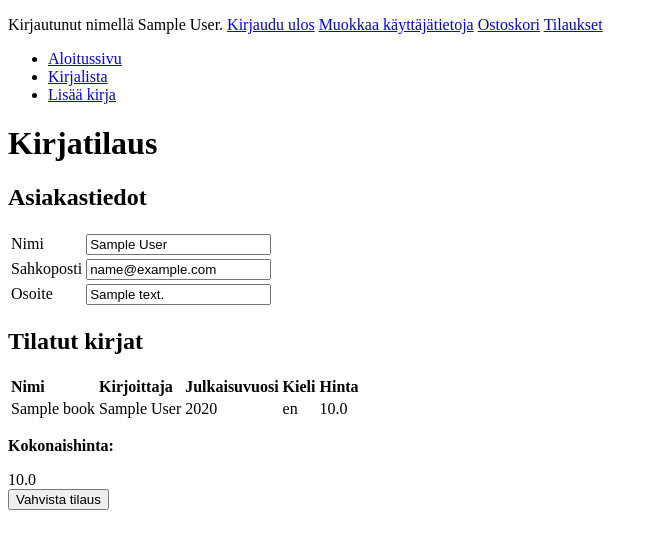
After one commit to MikkoLipsanen/Kirjakauppa_Tsoha2019, a Flask app: page /order in a window 1280 px wide. The commit adds this page. Shown: the top 549 px of the page, without its empty margins (0-656 px from the left). Run offline with Flask 2, Linux system fonts and the light colour scheme; a user stored in the database is signed in; tables that the repository leaves empty hold one stand-in row (values such as "Sample post").

Commit message:
Tilaus-toiminnallisuus ja dokumentaation päivitys

```diff
--- a/application/__init__.py
+++ b/application/__init__.py
@@ -27,6 +27,9 @@ from application.auth import views
 from application.cart import models
 from application.cart import views
 
+from application.order import models
+from application.order import views
+
 # kirjautuminen
 from application.auth.models import User
 from os import urandom
--- a/application/auth/models.py
+++ b/application/auth/models.py
@@ -1,5 +1,5 @@
 from application import db
-from sqlalchemy.orm import relationship
+from sqlalchemy.orm import relationship, backref
 
 class User(db.Model):
 
@@ -7,16 +7,16 @@ class User(db.Model):
 
     id = db.Column(db.Integer, primary_key=True)
     date_created = db.Column(db.DateTime, default=db.func.current_timestamp())
-    date_modified = db.Column(db.DateTime, default=db.func.current_timestamp(),
-                              onupdate=db.func.current_timestamp())
-
+    date_modified = db.Column(db.DateTime, default=db.func.current_timestamp(), onupdate=db.func.current_timestamp())
     name = db.Column(db.String(144), nullable=False)
     e_mail = db.Column(db.String(144), nullable=False)
     address = db.Column(db.String(200), nullable=False)
     username = db.Column(db.String(144), nullable=False)
     password = db.Column(db.String(144), nullable=False)
 
-    books = db.relationship("Book", secondary="shopping_cart")
+    books = db.relationship("Book", secondary='shopping_cart')
+
+    orders = db.relationship("Order", backref='account', lazy=True)
 
     def __init__(self, name, e_mail, address, username, password):
         self.name = name
--- a/application/books/models.py
+++ b/application/books/models.py
@@ -11,6 +11,7 @@ class Book(db.Model):
     available = db.Column(db.Boolean, nullable=False)
 
     account = db.relationship("User", secondary="shopping_cart")
+    order = db.relationship("Order", secondary="order_item")
 
     def __init__(self, title, author, year, language, price, available):
         self.title = title
--- a/application/cart/models.py
+++ b/application/cart/models.py
@@ -11,12 +11,12 @@ class Cart(db.Model):
     book_id = db.Column(db.Integer, ForeignKey('book.id'), primary_key=True)
     account_id = db.Column(db.Integer, ForeignKey('account.id'), primary_key=True)
 
-    user = relationship(User, backref=backref("shopping_cart", cascade="all, delete-orphan"))
-    book = relationship(Book, backref=backref("shopping_cart", cascade="all, delete-orphan"))
+    user = db.relationship("User", backref=backref("shopping_cart", cascade="all, delete-orphan"))
+    book = db.relationship("Book", backref=backref("shopping_cart", cascade="all, delete-orphan"))
 
     @staticmethod
     def recommendations():
-        stmt = text("SELECT Book.title FROM Book WHERE Book.id IN (SELECT book_id FROM shopping_cart GROUP BY book_id ORDER BY COUNT(book_id) DESC LIMIT 3)")
+        stmt = text("SELECT Book.title FROM Book WHERE Book.id IN (SELECT book_id FROM order_item GROUP BY book_id ORDER BY COUNT(book_id) DESC LIMIT 3)")
         res = db.engine.execute(stmt)
 
         return res
--- /dev/null
+++ b/application/order/forms.py
@@ -0,0 +1,19 @@
+from flask_wtf import FlaskForm
+from wtforms import SelectField, StringField,  DecimalField, IntegerField, DateTimeField, validators
+
+class OrderForm(FlaskForm):
+    name = StringField("Nimi", [validators.Length(min=2)])
+    e_mail = StringField("Sahkoposti", [validators.Length(min=4)])
+    address = StringField("Osoite", [validators.Length(min=5)])
+    #total_price = DecimalField("Hinta", [validators.InputRequired()])
+
+    class Meta:
+        csrf = False
+
+class OrdersForm(FlaskForm):
+    id = IntegerField("Tunnus", [validators.InputRequired()])
+    date = DateTimeField("Tilattu", [validators.InputRequired()])
+    price = DecimalField("Hinta", [validators.InputRequired()])
+
+    class Meta:
+        csrf = False
--- /dev/null
+++ b/application/order/views.py
@@ -0,0 +1,41 @@
+from flask import redirect, render_template, request, url_for, flash
+from flask_login import login_required, current_user
+
+from application import app, db
+from application.books.models import Book
+from application.auth.models import User
+from application.order.models import Order
+from application.order.forms import OrderForm, OrdersForm
+
+@app.route("/order", methods=['GET', 'POST'])
+@login_required
+def order_create():
+    user = User.query.get(current_user.get_id())
+    form = OrderForm(obj=user)
+    books = user.books
+    totalPrice = sum(Book.price for Book in books)
+    if request.method == 'POST' and form.validate():
+        form = OrderForm(request.form)
+        o = Order(form.name.data, form.e_mail.data, form.address.data, totalPrice)
+        print(o.name)
+        o.user_id = current_user.id
+        for book in books:
+            o.books.append(book)
+        db.session().add(o)
+        db.session().commit()
+        user.books.clear()
+        db.session().add(user)
+        db.session().commit()
+        return redirect(url_for("books_index"))
+    else:
+        return render_template("order/order.html", books=books, price=totalPrice, form=form)
+
+@app.route("/orders", methods=['GET'])
+@login_required
+def order_index():
+    user = User.query.get(current_user.get_id())
+    form = OrdersForm(request.form)
+    orders = user.orders
+    size = len(orders)
+    price = sum(Order.price for Order in orders)
+    return render_template("order/list.html", orders=orders, form=form, size=size, sum=price)
--- a/application/templates/cart/cart.html
+++ b/application/templates/cart/cart.html
@@ -28,6 +28,9 @@
   </table>
   <div>
     <p><b>Kokonaishinta:</b></p>
-    <div>{{ sum }} </div>
+    <div>{{ sum }} euroa</div>
   </div>
+  <form method="GET" action="{{ url_for('order_create') }}">
+      <input type="submit" value="Tee tilaus" />
+  </form>
 {% endblock %}
--- a/application/templates/layout.html
+++ b/application/templates/layout.html
@@ -16,6 +16,7 @@
       Kirjautunut nimellä {{ current_user.name }}. <a href="{{ url_for('auth_logout') }}">Kirjaudu ulos</a>
       <a href="/user/edit?user_id={{ current_user.id }}">Muokkaa käyttäjätietoja</a>
       <a href="{{ url_for('cart_index') }}">Ostoskori</a>
+      <a href="{{ url_for('order_index') }}">Tilaukset</a>
     </p>
     {% else %}
     <ul>
--- /dev/null
+++ b/application/templates/order/order.html
@@ -0,0 +1,89 @@
+{% extends "layout.html" %}
+
+{% block body %}
+<form method="POST" action="{{ url_for('order_create') }}">
+  <div>
+    <h1>Kirjatilaus</h1>
+  </div>
+  <div>
+    <h2>Asiakastiedot</h2>
+  </div>
+  <table>
+    <tr>
+      <td>
+        {{ form.name.label }}
+      </td>
+      <td>
+        {{ form.name }}
+      </td>
+      <td>
+        <ul>
+          {% for error in form.name.errors %}
+          <li>{{ error }}</li>
+          {% endfor %}
+        </ul>
+      </td>
+    </tr>
+    <tr>
+      <td>
+        {{ form.e_mail.label }}
+      </td>
+      <td>
+        {{ form.e_mail }}
+      </td>
+      <td>
+        <ul>
+          {% for error in form.e_mail.errors %}
+          <li>{{ error }}</li>
+          {% endfor %}
+        </ul>
+      </td>
+    </tr>
+    <tr>
+      <td>
+        {{ form.address.label }}
+      </td>
+      <td>
+        {{ form.address }}
+      </td>
+      <td>
+        <ul>
+          {% for error in form.address.errors %}
+          <li>{{ error }}</li>
+          {% endfor %}
+        </ul>
+      </td>
+    </tr>
+  </table>
+  <div>
+    <h2>Tilatut kirjat</h2>
+  </div>
+  <table>
+    <tr>
+      <th>Nimi</th>
+      <th>Kirjoittaja</th>
+      <th>Julkaisuvuosi</th>
+      <th>Kieli</th>
+      <th>Hinta</th>
+    </tr>
+    {% for book in books %}
+    <tr>
+      <td>{{ book.title }}</a></td>
+      <td>{{ book.author }}</td>
+      <td>{{ book.year }}</td>
+      <td>{{ book.language }}</td>
+      <td>{{ book.price }}</td>
+    </tr>
+    {% endfor %}
+    </table>
+    <div>
+      <p><b>Kokonaishinta:</b></p>
+      <div>{{ price }} </div>
+    </div>
+    <tr>
+      <td colspan="3">
+        <input type="submit" value="Vahvista tilaus"/>
+      </td>
+    </tr>
+</form>
+{% endblock %}
--- a/documentation/user_stories.txt
+++ b/documentation/user_stories.txt
@@ -15,3 +15,9 @@ Käyttäjänä voin muokata tietokantaan talletettujen kirjojen saatavuustietoja
 Käyttäjänä voin etsiä tietokannasta kirjoja nimen ja tekijän nimen perusteella.
 
 Käyttäjänä voin lisätä kirjoja ostoskoriin ja poistaa niitä sieltä.
+
+Käyttäjänä voin tilata ostoskoriin valitsemani kirjat.
+
+Käyttäjänä voin muokta tilauksen yhteystietoja.
+
+Käyttäjänä voin tarkastella listaa aiemmista tilauksistani.
```
Also changed, not shown: application/order/models.py (added, +34 -0 lines), application/templates/order/list.html (added, +27 -0 lines), README.md, documentation/tietokantakaavio.jpg.
